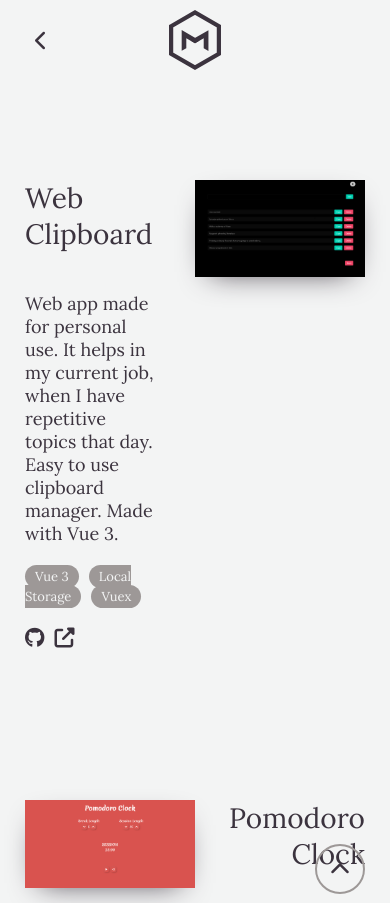
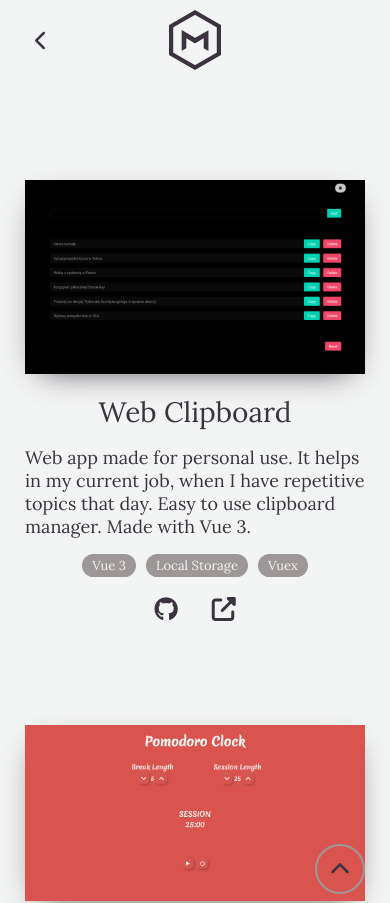
Before and after one commit to maciejziemichod/portfolio, a Vue app: page /projects in a window 390 px wide. Shown: the top 903 px of the page. Built offline with nearby package versions, Linux system fonts and the light colour scheme.

Commit message:
feat: about and projects responsiveness

```diff
--- a/src/components/projectsSection/ProjectItem.vue
+++ b/src/components/projectsSection/ProjectItem.vue
@@ -7,8 +7,12 @@
             <p>
                 {{ data.description }}
             </p>
-      <div>
-        <LabelItem v-for="label in data.labels" :key="label" :text="label" />
+            <div class="labels">
+                <LabelItem
+                    v-for="label in data.labels"
+                    :key="label"
+                    :text="label"
+                />
             </div>
             <div class="icons-container">
                 <IconItem icon="github" :link="data.githubLink" />
@@ -17,7 +21,10 @@
         </div>
         <figure>
             <a :href="data.pageLink" target="_blank" rel="noopener noreferrer">
-        <img :src="require(`../../assets/${data.image}`)" alt="project image" />
+                <img
+                    :src="require(`../../assets/${data.image}`)"
+                    alt="project image"
+                />
             </a>
         </figure>
     </article>
@@ -41,7 +48,8 @@ export default {
                 githubLink,
             }) {
                 if (!title || typeof title !== "string") return false;
-        if (!description || typeof description !== "string") return false;
+                if (!description || typeof description !== "string")
+                    return false;
                 if (!labels || typeof labels !== "object") return false;
                 if (!image || typeof image !== "string") return false;
                 if (!pageLink || typeof pageLink !== "string") return false;
@@ -129,4 +137,36 @@ p {
     flex-direction: column;
     justify-content: center;
 }
+
+@media (max-width: 768px) {
+    article.left,
+    article.right {
+        flex-direction: column-reverse;
+        text-align: left;
+    }
+    article > * {
+        width: initial;
+    }
+    article.right p,
+    article.left p {
+        padding: 0 0 1rem;
+    }
+    h2 {
+        padding: 1rem 0;
+        text-align: center;
+    }
+    .icons-container {
+        text-align: center;
+        font-size: 1.5rem;
+    }
+    .icons-container > a {
+        padding: 0 1.5rem;
+    }
+    article:not(:first-of-type) {
+        padding-top: 100px;
+    }
+    .labels {
+        text-align: center;
+    }
+}
 </style>
--- a/src/views/Projects.vue
+++ b/src/views/Projects.vue
@@ -45,16 +45,19 @@ export default {
                     description:
                         "Web app made for personal use. It helps in my current job, when I have repetitive topics that day. Easy to use clipboard manager. Made with Vue 3.",
                     labels: ["Vue 3", "Local Storage", "Vuex"],
-          githubLink: "https://github.com/maciejziemichod/web-clipboard",
-          pageLink: "https://maciejziemichod.github.io/web-clipboard/",
+                    githubLink:
+                        "https://github.com/maciejziemichod/web-clipboard",
+                    pageLink:
+                        "https://maciejziemichod.github.io/web-clipboard/",
                     image: "web_clipboard-min.png",
                 },
                 {
                     title: "Pomodoro Clock",
                     description:
                         "React pomodoro clock. It helps managing time, splitting it between work and breaks.",
-          labels: ["React", "Redux", "React Hooks"],
-          githubLink: "https://github.com/maciejziemichod/Pomodoro-Clock",
+                    labels: ["React", "Redux", "React\u00A0Hooks"],
+                    githubLink:
+                        "https://github.com/maciejziemichod/Pomodoro-Clock",
                     pageLink: "https://codepen.io/maciejziemichod/full/gOPZYMy",
                     image: "pomodoro_clock-min.png",
                 },
@@ -72,15 +75,18 @@ export default {
                     description:
                         "Microservice that analyses uploaded file and responses with JSON containing file's name and size.",
                     labels: ["Express", "BEM", "Sass"],
-          githubLink: "https://github.com/maciejziemichod/File-Metadata",
+                    githubLink:
+                        "https://github.com/maciejziemichod/File-Metadata",
                     pageLink: "https://sugary-lyrical-buttercup.glitch.me/",
                     image: "file_metadata_microservice-min.jpeg",
                 },
                 {
                     title: "Drum machine",
-          description: "Online drums, it works both with mouse and keyboard.",
-          labels: ["React", "React Hooks", "Bootstrap"],
-          githubLink: "https://github.com/maciejziemichod/Drum-Machine",
+                    description:
+                        "Online drums, it works both with mouse and keyboard.",
+                    labels: ["React", "React\u00A0Hooks", "Bootstrap"],
+                    githubLink:
+                        "https://github.com/maciejziemichod/Drum-Machine",
                     pageLink: "https://codepen.io/maciejziemichod/full/KKdOpyM",
                     image: "drum_machine-min.png",
                 },
```
Lines whose indentation alone changed are shown as unchanged.
